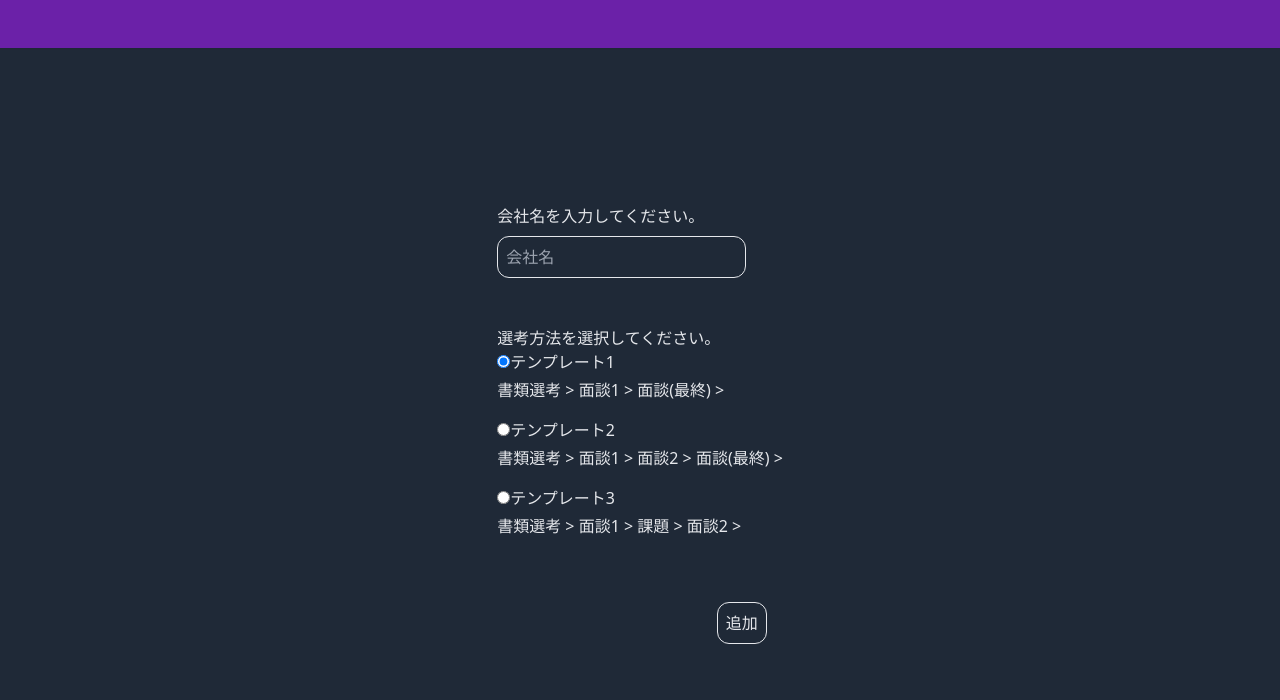
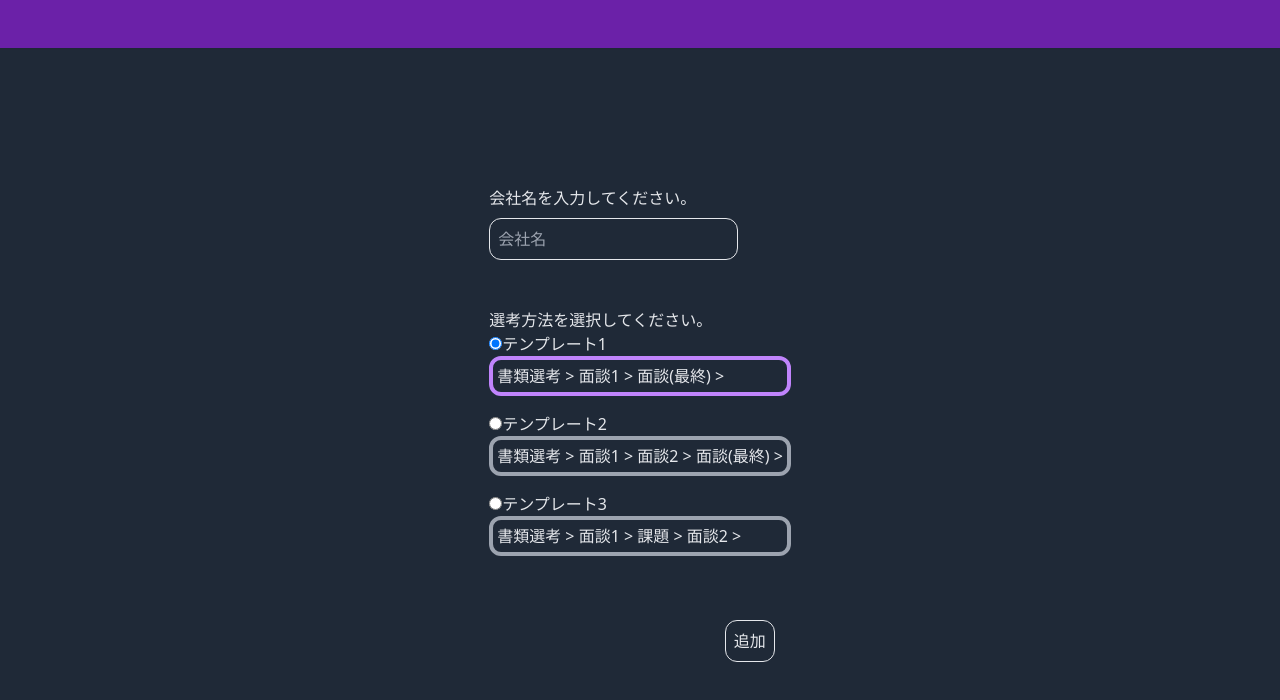
Before and after one commit to zd613/syukatsu-sintyoku-app, a Vue app: page /add-new-company in a window 1280 px wide. Shown: the top 700 px of the page. Built offline with nearby package versions, Linux system fonts and the light colour scheme; some icons are missing.

Commit message:
feat: 選択したテンプレートがわかりやすいように色ついたborder表示するようにした

```diff
--- a/src/views/AddNewCompany.vue
+++ b/src/views/AddNewCompany.vue
@@ -1,6 +1,6 @@
 <script setup lang="ts">
 import { useCompanyProgressStore } from "@/stores/project";
-import { ref } from "vue";
+import { computed, ref } from "vue";
 import { useRouter } from "vue-router";
 import TextInput from "../components/TextInput.vue";
 import type { ProgressStep } from "@/types/types";
@@ -66,6 +66,13 @@ const onSubmit = handleSubmit((values) => {
   // ホームへ戻る
   router.push("/");
 });
+
+const isSelectedTemplate = computed(() => {
+  return function (selectedTemplate: string, index: number) {
+    // TODO: ===に変える
+    return selectedTemplate == index.toString();
+  };
+});
 </script>
 
 <template>
@@ -96,10 +103,18 @@ const onSubmit = handleSubmit((values) => {
                 v-model="selectedTemplate"
               />
               <label :for="'template' + i">{{ template.name }}</label>
-              <div class="pt-1">
-                <span v-for="(progressNams, j) in template.progress" :key="j"
-                  >{{ progressNams }} >
-                </span>
+              <div
+                class="p-1"
+                :class="{
+                  'selected-template': isSelectedTemplate(selectedTemplate, i),
+                  'normal-template': !isSelectedTemplate(selectedTemplate, i),
+                }"
+              >
+                <div>
+                  <span v-for="(progressNams, j) in template.progress" :key="j"
+                    >{{ progressNams }} >
+                  </span>
+                </div>
               </div>
             </div>
           </fieldset>
@@ -114,3 +129,12 @@ const onSubmit = handleSubmit((values) => {
     </div>
   </main>
 </template>
+
+<style scoped>
+.selected-template {
+  @apply border-purple-400 border-4 rounded-xl;
+}
+.normal-template {
+  @apply border-gray-400 border-4 rounded-xl;
+}
+</style>
```
